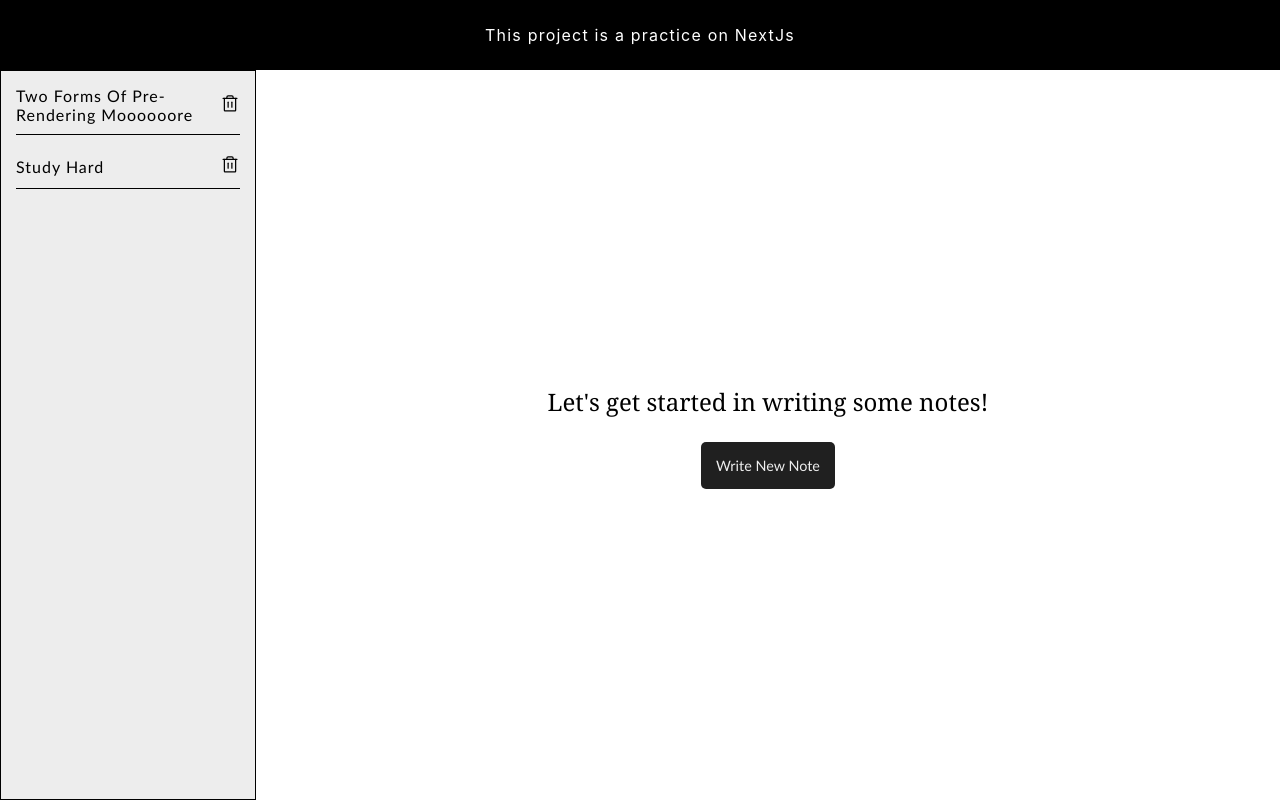
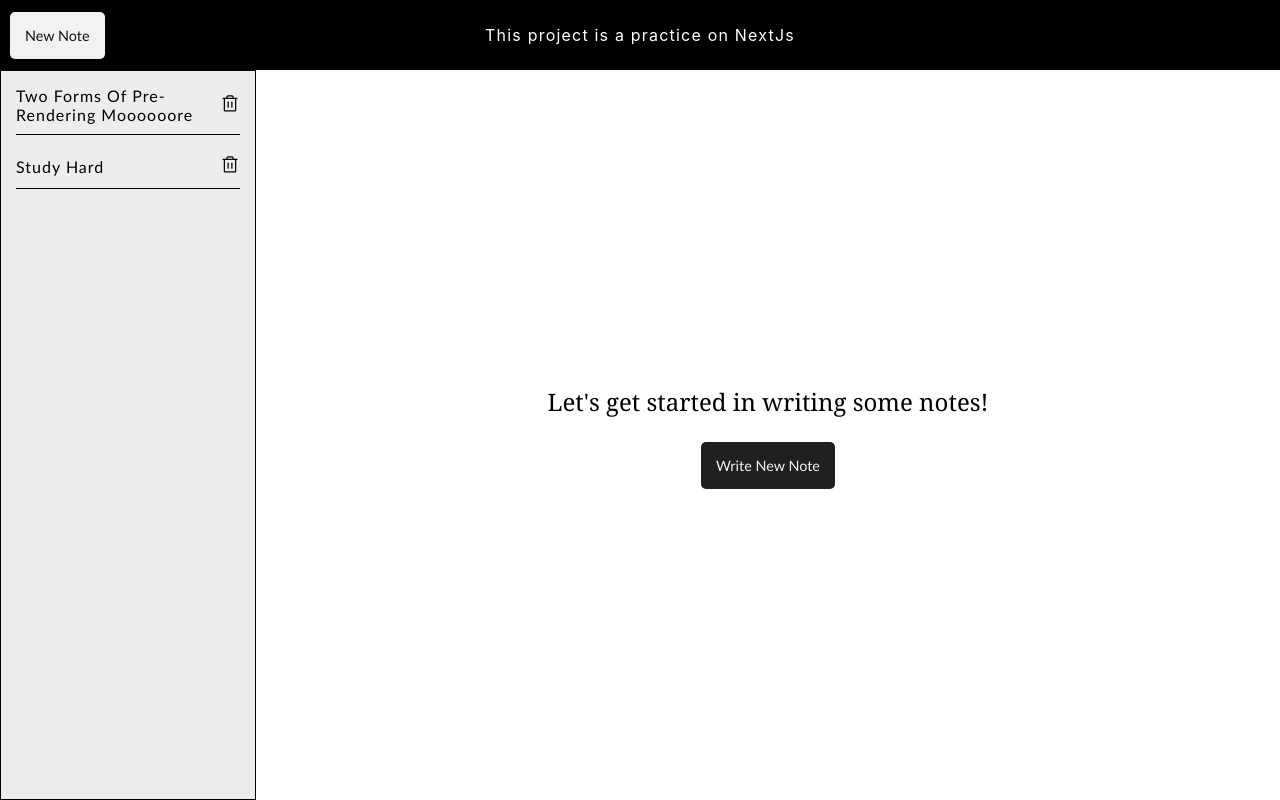
Before and after one commit to joaopedromatias/next-js-notes-app, a Next.js app: page / in a window 1280 px wide. Built offline with nearby package versions, Linux system fonts and the light colour scheme.

Commit message:
feat: secondary button to add new note

```diff
--- a/component/button.tsx
+++ b/component/button.tsx
@@ -2,15 +2,20 @@ import styled from 'styled-components'
 
 interface Props {
     text: string
+    type?: string
 }
 
-export default function Button ( { text }: Props) {
-    return <Wrapper>
+interface WrapperProps {
+  type?: string
+}
+
+export default function Button ( { text, type }: Props) {
+    return <Wrapper type={type}>
         <button>{text}</button>
     </Wrapper>
 }
 
-const Wrapper = styled.div`
+const Wrapper = styled.div<WrapperProps>`
 button {
   font-family: 'Trebuchet MS', 'Lucida Sans Unicode', 'Lucida Grande', 'Lucida Sans', Arial, sans-serif;
   transition: all .1s ease-in-out;
@@ -19,11 +24,11 @@ button {
   padding: 15px;
   font-size: 0.9rem;
   cursor: pointer;
-  background-color: #202020;
-  color: rgb(238, 238, 238);
+  background-color: ${({type}) => type === 'secondary' ? '#f2f2f2' : '#202020'};
+  color: ${({type}) => type === 'secondary' ? '#101010' : '#f2f2f2'};
   text-transform: capitalize;
   &:hover {
-    background-color: #333333;
+    background-color: ${({type}) => type === 'secondary' ? '#fff' : '#333'};
   }
 }
 `
--- a/component/header.tsx
+++ b/component/header.tsx
@@ -1,5 +1,7 @@
 import styled from 'styled-components'
 import Head from 'next/head'
+import Button from './Button'
+import Link from'next/link'
 
 interface Props {
     children: JSX.Element
@@ -10,15 +12,17 @@ const Header = ({ children }: Props): JSX.Element => {
         <Head>
             <link rel="shortcut icon" href="favicon.ico" type="image/x-icon" />
         </Head>
-        <div className="header">
-            <p>This project is a practice on NextJs</p>
-        </div>
+            <div className="header">
+                <p>This project is a practice on NextJs</p>
+                <div className='hold-button'>
+                    <Link href='/write'><Button type='secondary' text='New note'></Button></Link>
+                </div>
+            </div>
         { children }
     </Wrapper>
 }
 
 const Wrapper = styled.div`
-// apply mains
 padding: 0;
 margin: 0;
 .header {
@@ -32,20 +36,10 @@ margin: 0;
         color: white;
         letter-spacing: 1.2px;
     }
-}
-.container {
-    display: flex;
-    .sidebar {
-        scroll-behavior: auto;
-        display: inline-block;
-        width: 20%;
-        background-color: #ededed;
-        border: .5px black solid;
-        height: calc(100vh - 70px);
-    }
-    .main {
-        text-align: center;
-        width: calc(100vw - 20%);
+    .hold-button {
+        position: absolute;
+        margin-top: 11.75px;
+        margin-left: 10px;
     }
 }
 `
--- a/component/navbar.tsx
+++ b/component/navbar.tsx
@@ -58,7 +58,7 @@ font-family: 'Trebuchet MS', 'Lucida Sans Unicode', 'Lucida Grande', 'Lucida San
     background-color: #ededed;
     border: .5px black solid;
     height: calc(100vh - 70px);
-    .note-block {
+        .note-block {
         padding: 5px;
         margin: 10px 10px;
         .flex {
@@ -73,7 +73,6 @@ font-family: 'Trebuchet MS', 'Lucida Sans Unicode', 'Lucida Grande', 'Lucida San
                 width: 85%;
         }
         }
-
         .line {
             background-color: black;
             width: 100%;
```
